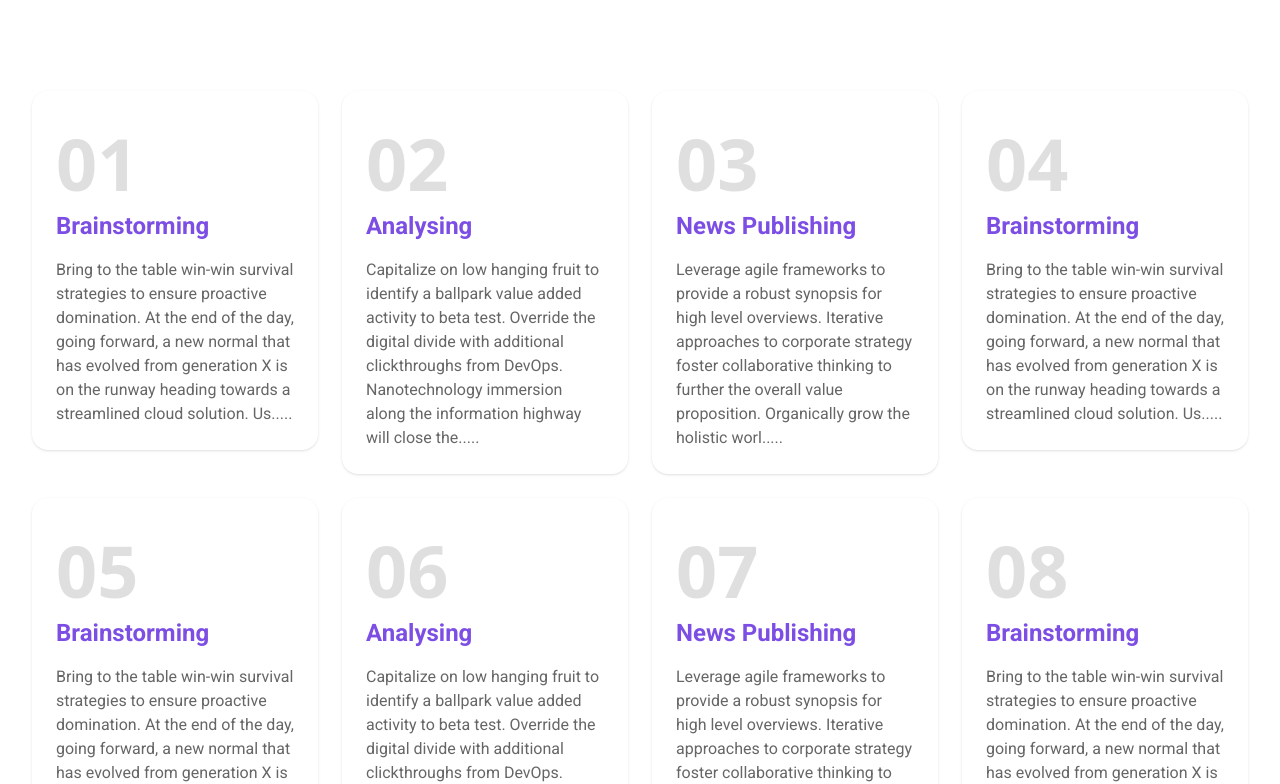
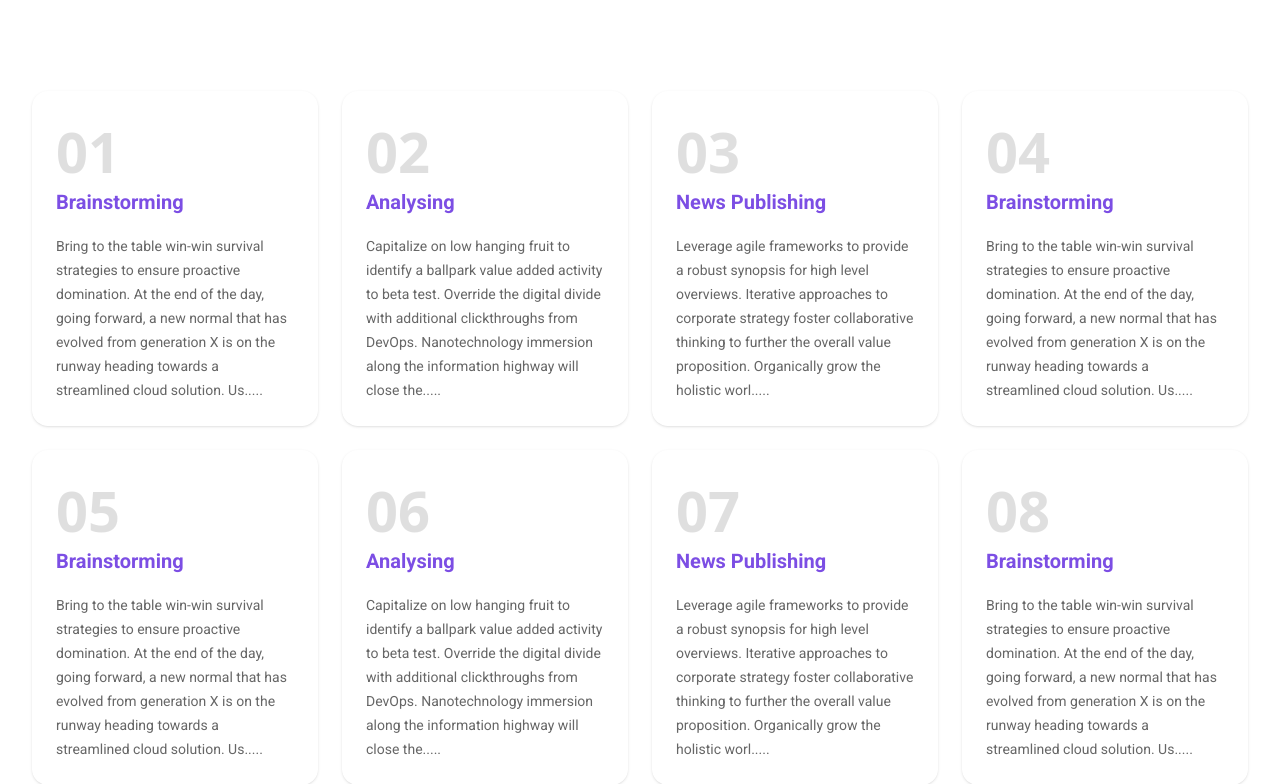
Before and after one commit to Jakaria-Ahmod/blog_webSite, a React (Vite) app: page /about in a window 1280 px wide. Shown: the part 1420-2204 px from the top of the page. Built offline with nearby package versions, Linux system fonts and the light colour scheme.

Commit message:
temecard resposive done

```diff
--- a/src/globalComponents/TemCard.tsx
+++ b/src/globalComponents/TemCard.tsx
@@ -13,17 +13,17 @@ const TemCard: React.FC<CardDetails> = ({
 }) => {
   return (
     <section>
-      <div className="p-[24px] group shadow transition-all hover:bg-primary cursor-pointer  text-white rounded-[16px]">
-        <h4 className="text-[#666] text-[72px] group-hover:text-white group-hover:opacity-100 opacity-20 font-bold leading-[96px]">
+      <div className="p-6 group shadow transition-all hover:bg-primary cursor-pointer text-white rounded-[16px]">
+        <h4 className="text-[#666] text-[72px] sm:text-[56px] xs:text-[40px] group-hover:text-white group-hover:opacity-100 opacity-20 font-bold leading-[96px] sm:leading-[72px] xs:leading-[52px]">
           {number}
         </h4>
         <div>
-          <strong className="text-primary group-hover:text-white font-Roboto text-[24px] font-bold leading-[31px]">
+          <strong className="text-primary group-hover:text-white font-Roboto text-[24px] sm:text-[20px] xs:text-[18px] font-bold leading-[31px]">
             {title}
           </strong>
         </div>
-        <div className="mt-[16px]">
-          <p className="text-[#666] group-hover:text-white font-Roboto text-base font-normal leading-[24px]">
+        <div className="mt-4">
+          <p className="text-[#666] group-hover:text-white font-Roboto text-base sm:text-sm xs:text-sm font-normal leading-[24px]">
             {description.substring(0, 230)}.....
           </p>
         </div>
```
